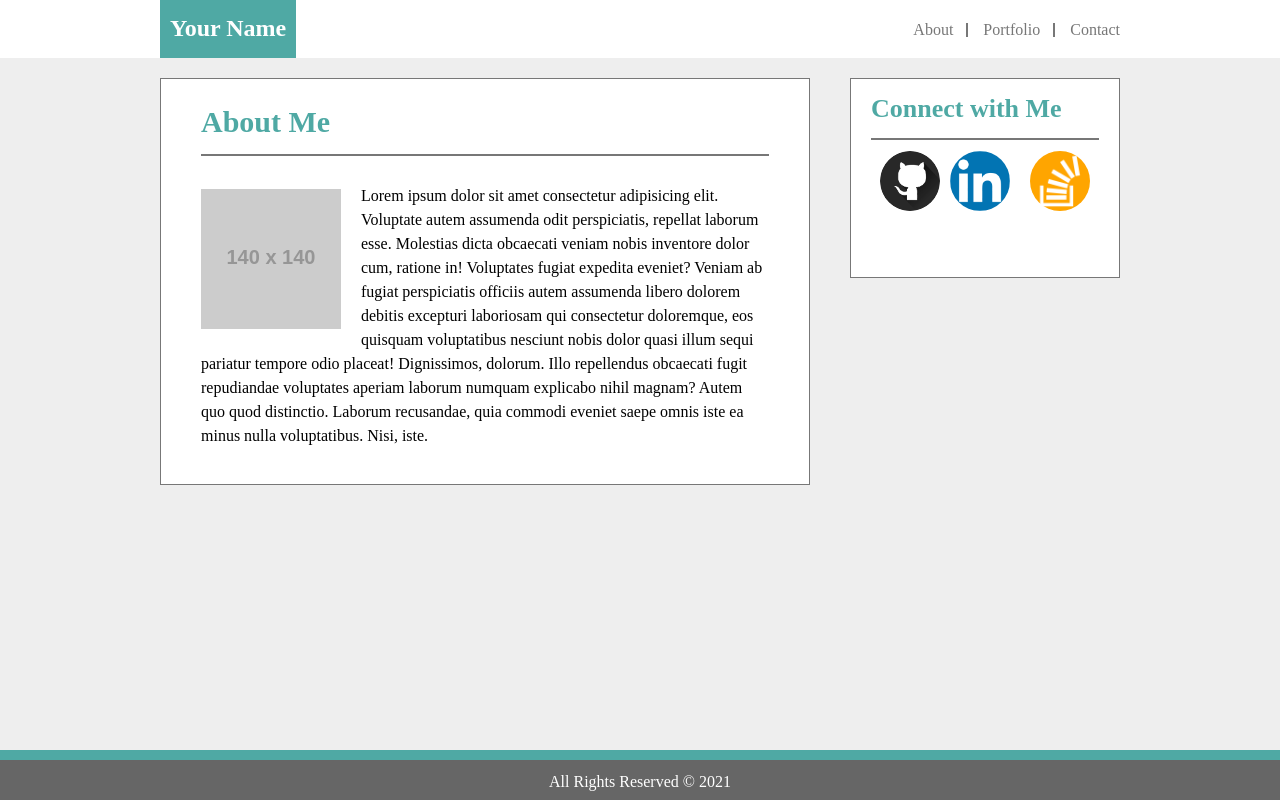
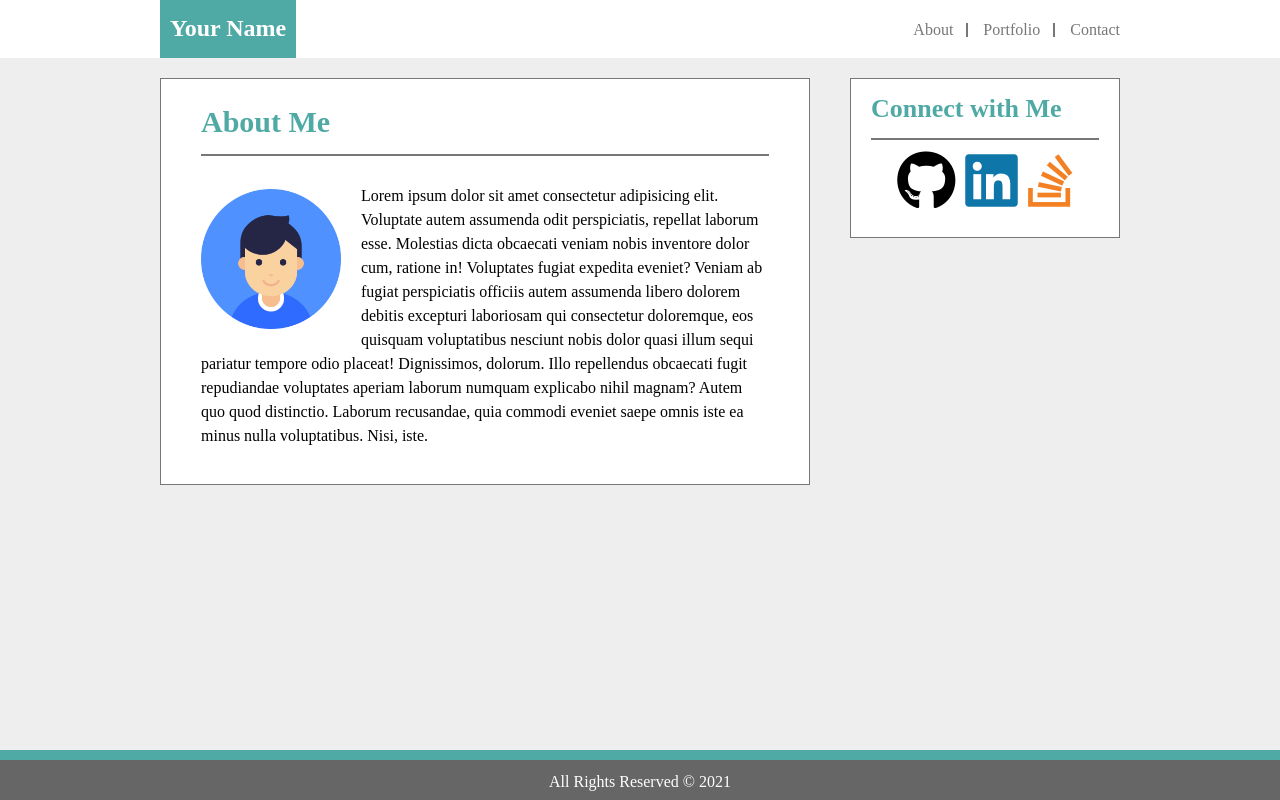
Before and after one commit to gurbanli97/bootcamp-hw, a plain HTML site: page hw-02/index.html in a window 1280 px wide. Drawn offline with Linux system fonts and the light colour scheme; placeholder pictures from the web are drawn by us.

Commit message:
hw-02 fix

```diff
--- a/hw-02/assets/css/style.css
+++ b/hw-02/assets/css/style.css
@@ -99,6 +99,8 @@ header {
 }
 
 .about-info img {
+    width: 140px;
+    height: 140px;
     margin-top: 30px;
     float: left;
     margin-right: 20px;
@@ -136,7 +138,7 @@ aside {
     margin-left: 40px;
     background-color: #fff;
     border: 1px solid #777;
-    max-height: 200px;
+    max-height: 160px;
     max-width: 270px;
     width: 100%;
 }
@@ -218,7 +220,7 @@ form button {
     align-items: flex-end;
     width: 120px;
     height: 120px;
-    background-image: url('https://via.placeholder.com/120');
+    background-image: url('http://via.placeholder.com/140x140');
 }
 
 .port-img h3 {
@@ -236,10 +238,21 @@ form button {
     justify-content: center;
 }
 
-.social img {
-    height: 60px;
-    width: 60px;
-    border-radius: 50%;
+.social i {
+    font-size: 60px;
+}
+
+#linkedin {
+    color: #0e76a8;
+}
+#git {
+    color: #000;
+}
+#stack {
+    color: #F48024;
+}
+#linkedin:hover, #git:hover, #stack:hover {
+    color: #4FA9A4;
 }
 
 .social a:not(:last-child) {
@@ -276,8 +289,17 @@ footer {
 
 
 @media only screen and (max-width: 768px) {
+
+    form button {
+        margin: auto;
+        margin-top: 20px;
+    }
     .multicols .container {
         flex-direction: column;
+    }
+
+    .contact-info {
+        text-align: center;
     }
 
     aside {
@@ -289,6 +311,7 @@ footer {
     .mob-nav {
         display: flex;
     }
+
     .about-info img {
         float: none;
         margin-right: 0;
--- a/hw-02/index.html
+++ b/hw-02/index.html
@@ -42,7 +42,7 @@
             <section class="content">
                 <div class="about-info">
                     <h1>About Me</h1>
-                    <img src="https://via.placeholder.com/140" alt="">
+                    <img src="./assets/img/avatar.png" alt="">
                     <p>Lorem ipsum dolor sit amet consectetur adipisicing elit. Voluptate autem assumenda odit perspiciatis, repellat laborum esse. Molestias dicta obcaecati veniam nobis inventore dolor cum, ratione in! Voluptates fugiat expedita eveniet?
                     Veniam ab fugiat perspiciatis officiis autem assumenda libero dolorem debitis excepturi laboriosam qui consectetur doloremque, eos quisquam voluptatibus nesciunt nobis dolor quasi illum sequi pariatur tempore odio placeat! Dignissimos, dolorum.
                     Illo repellendus obcaecati fugit repudiandae voluptates aperiam laborum numquam explicabo nihil magnam? Autem quo quod distinctio. Laborum recusandae, quia commodi eveniet saepe omnis iste ea minus nulla voluptatibus. Nisi, iste.</p>
@@ -52,9 +52,15 @@
                 <div class="aside-content">
                     <h1>Connect with Me</h1>
                     <div class="social">
-                        <a href="https://github.com/gurbanli97/" target="_blank"><img src="./assets/img/github.png" alt="">
-                       <a href="https://linkedin.com/" target="_blank"><img src="./assets/img/linkedin.png" alt=""></a>
-                        <a href="https://stackoverflow.com/" target="_blank"></a><img src="./assets/img/stack.png" alt=""></a>
+                        <a  href="https://github.com/gurbanli97/" target="_blank">
+                            <i id="git" class="fab fa-github"></i>
+                        </a>
+                       <a  href="https://linkedin.com/" target="_blank">
+                        <i id="linkedin" class="fab fa-linkedin"></i>
+                    </a>
+                        <a href="https://stackoverflow.com/" target="_blank">
+                        <i id="stack" class="fab fa-stack-overflow"></i>
+                    </a>
                     </div>
                 </div>
             </aside>
@@ -74,5 +80,10 @@
             </div>
         </div>
     </footer>
+
+
+
+    <script src="https://kit.fontawesome.com/b673856b82.js" crossorigin="anonymous"></script>
+
 </body>
 </html>
--- a/hw-02bp/assets/css/style.css
+++ b/hw-02bp/assets/css/style.css
@@ -105,6 +105,8 @@ header {
 }
 
 .about-info img {
+    width: 140px;
+    height: 140px;
     margin-top: 30px;
     float: left;
     margin-right: 20px;
@@ -222,7 +224,7 @@ form button {
     align-items: flex-end;
     width: 120px;
     height: 120px;
-    background-image: url('https://via.placeholder.com/120');
+    background-image: url('http://via.placeholder.com/140x140');
 }
 
 .port-img h3 {
```
Also changed, not shown: hw-02/contact.html (+13 -3 lines), hw-02/portfolio.html (+13 -3 lines), hw-02bp/index.html (+1 -1 lines), hw-02/assets/img/avatar.png (added), hw-02bp/assets/img/avatar.png (added), 3 other files.
